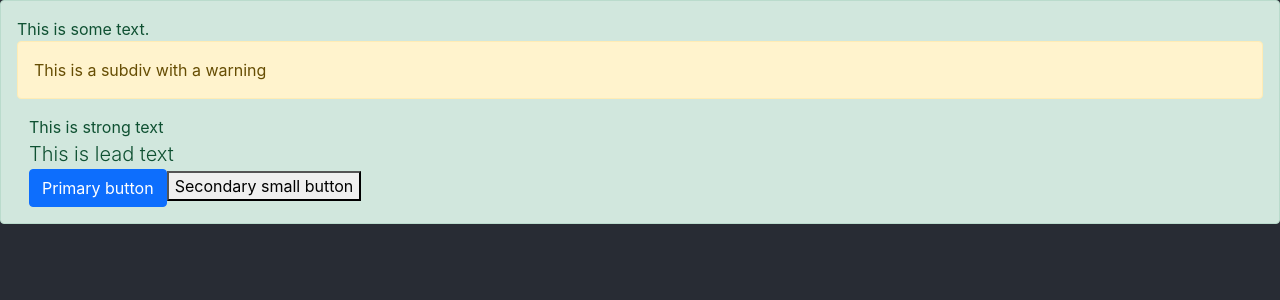
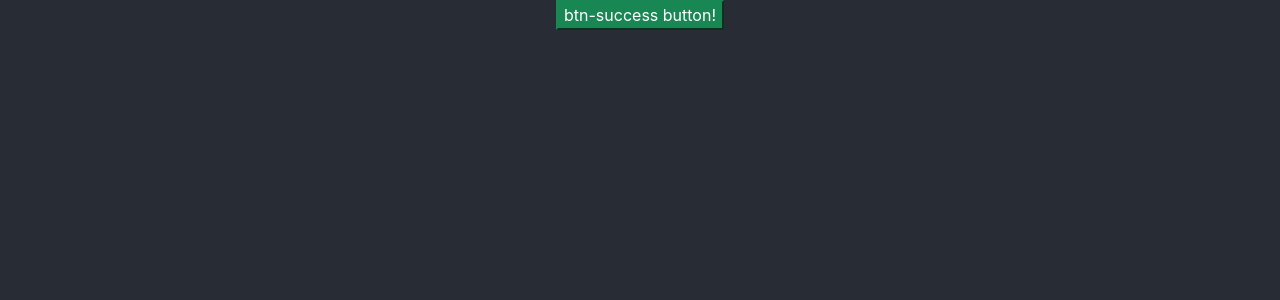
Before and after one commit to inowen/TypeAide, a React (Create React App) app in the folder react_frontend/: page / in a window 1280 px wide. Shown: the top 300 px of the page. Built offline with nearby package versions, Linux system fonts and the light colour scheme.

Commit message:
Test: Reactive behaviour using setState hook

```diff
--- a/react_frontend/src/App.tsx
+++ b/react_frontend/src/App.tsx
@@ -1,26 +1,17 @@
-import React from 'react';
+import React, {useState} from 'react';
+import 'reactstrap';
+import { Button, Container, Nav, Navbar, NavbarBrand, NavbarText, NavLink } from 'reactstrap';
 import './App.css';
 
 
-class App extends React.Component {
-
-  constructor(props: any) {
-    super(props);
-  }
-
-  render() {
-    return <div className="alert alert-success">
-        This is some text.
-        <div className="alert alert-warning">This is a subdiv with a warning</div>
-        <div className="container-fluid">
-          <div className="strong">This is strong text</div>
-          <div className="lead">This is lead text</div>
-          <button className="btn large btn-primary">Primary button</button>
-          <button className="btn-default">Secondary small button</button>
-        </div>
-      </div>
-  }
-
+function App() {
+  let type: string, setType: any;
+  [type, setType] = useState("btn-success");
+  return <div className="App">
+    <Container>
+      <button className={type} onClick={() => setType((prev:string) => {return prev=="btn-success" ? "btn-primary" : "btn-success"})}>{type} button!</button>
+    </Container>
+  </div>;
 }
 
 export default App;
```
